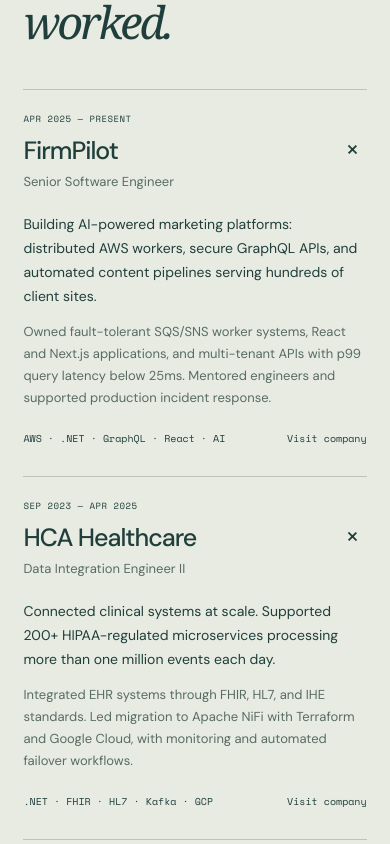
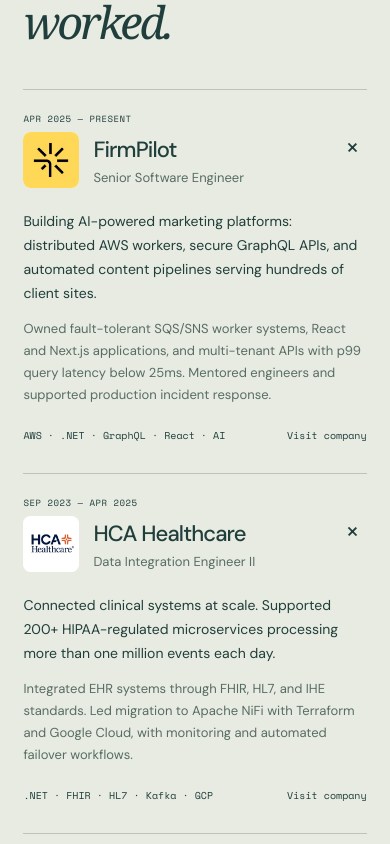
Before and after one commit to tcmarkfeld/personal-site-vite, a React (Vite) app: page / in a window 390 px wide. Shown: the part 2280-3124 px from the top of the page. Built offline with nearby package versions, Linux system fonts and the light colour scheme.

Commit message:
add company logos to work section

```diff
--- a/src/pages/Home/Home.css
+++ b/src/pages/Home/Home.css
@@ -498,6 +498,20 @@
 .job summary::-webkit-details-marker {
   display: none;
 }
+.job-identity {
+  display: flex;
+  align-items: center;
+  gap: 18px;
+  min-width: 0;
+}
+.job-logo {
+  width: 72px;
+  height: 72px;
+  flex-shrink: 0;
+  object-fit: contain;
+  border-radius: 10px;
+  background: #fff;
+}
 .job-title {
   display: flex;
   flex-direction: column;
@@ -877,11 +891,17 @@
     grid-column: 1;
     font-size: 9px;
   }
-  .job-title {
+  .job-identity {
     grid-column: 1;
+    gap: 14px;
+  }
+  .job-logo {
+    width: 56px;
+    height: 56px;
+    border-radius: 8px;
   }
   .job-title strong {
-    font-size: 25px;
+    font-size: 22px;
   }
   .job-toggle {
     grid-column: 2;
--- a/src/pages/Home/Home.tsx
+++ b/src/pages/Home/Home.tsx
@@ -46,6 +46,7 @@
 const experience = [
   {
     company: 'FirmPilot',
+    logo: '/firmpilot_logo.jpg',
     role: 'Senior Software Engineer',
     date: 'APR 2025 — PRESENT',
     description:
@@ -57,6 +58,7 @@
   },
   {
     company: 'HCA Healthcare',
+    logo: '/hca_logo.jpg',
     role: 'Data Integration Engineer II',
     date: 'SEP 2023 — APR 2025',
     description:
@@ -68,6 +70,7 @@
   },
   {
     company: 'Corolla Ice Delivery',
+    logo: '/corolla_ice_delivery_logo.jpg',
     role: 'Full Stack Engineer',
     date: 'May 2020 - Aug 2023',
     description:
@@ -284,9 +287,12 @@
               >
                 <summary>
                   <span className="job-date">{job.date}</span>
-                  <span className="job-title">
-                    <strong>{job.company}</strong>
-                    <span>{job.role}</span>
+                  <span className="job-identity">
+                    <img className="job-logo" src={job.logo} alt="" width="72" height="72" loading="lazy" />
+                    <span className="job-title">
+                      <strong>{job.company}</strong>
+                      <span>{job.role}</span>
+                    </span>
                   </span>
                   <span className="job-toggle" aria-hidden="true">
                     +
```
